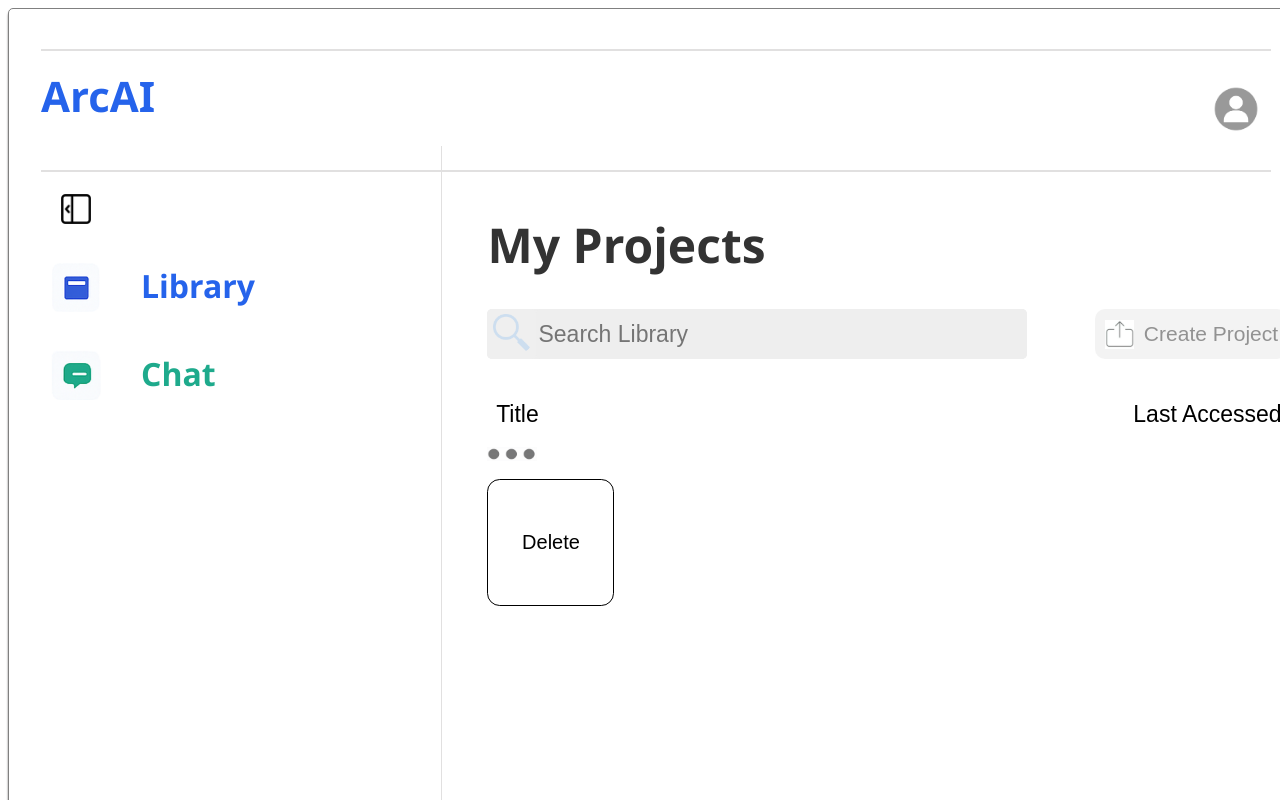
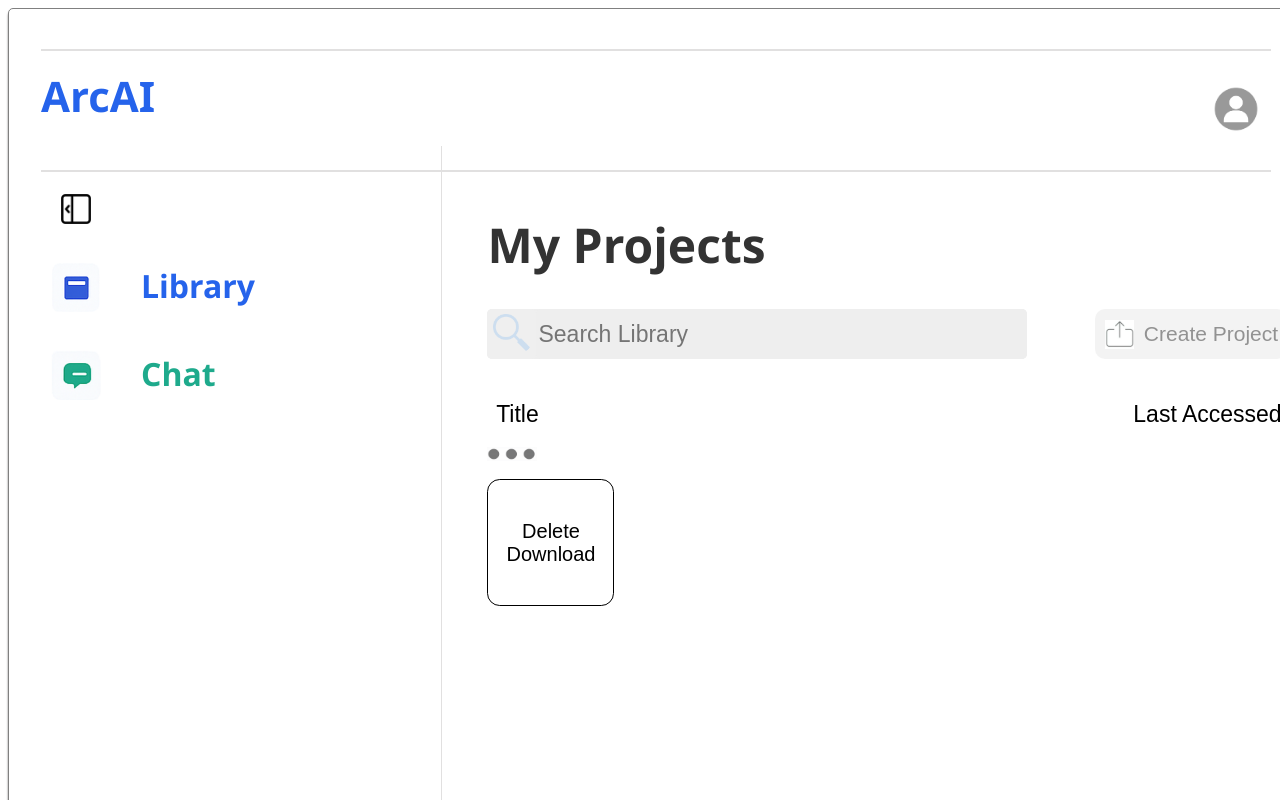
Before and after one commit to SARWANdev/ArcAI, a React (Vite) app in the folder VIEW/: page /workspace/library in a window 1280 px wide. Shown: the top 800 px of the page. Built offline with nearby package versions, Linux system fonts and the light colour scheme; sample sign-in values are in the browser's storage.

Commit message:
Added Download Button

```diff
--- /dev/null
+++ b/VIEW/src/Pages/Components/Buttons/DownloadButton.css
@@ -0,0 +1,11 @@
+.download-button {
+    background: none;
+    border: none;
+    padding: 0;
+    margin: 0;
+    cursor: pointer;
+    outline: none;
+    font-size: 20px;
+    width: 90px;
+    height: 23px;
+}
--- /dev/null
+++ b/VIEW/src/Pages/Components/Buttons/DownloadButton.jsx
@@ -0,0 +1,8 @@
+import "./DownloadButton.css"
+export default function DownloadButton() {
+    return (
+        <div className="download-button-container">
+            <button className="download-button" title="Download">Download</button>
+        </div>
+    )
+}
--- a/VIEW/src/Pages/Components/PopUpBoxProjectOptions.jsx
+++ b/VIEW/src/Pages/Components/PopUpBoxProjectOptions.jsx
@@ -1,9 +1,11 @@
 import "./PopUpBoxProjectOptions.css"
 import DeleteButton from "./Buttons/DeleteButton"
+import DownloadButton from "./Buttons/DownloadButton"
 export default function PopUpBoxProjectOptions() {
     return (
         <div className="pop-up-box-project-options" id = "project-options-container">
             <DeleteButton/>
+            <DownloadButton/>
         </div>
     )
 }
```
